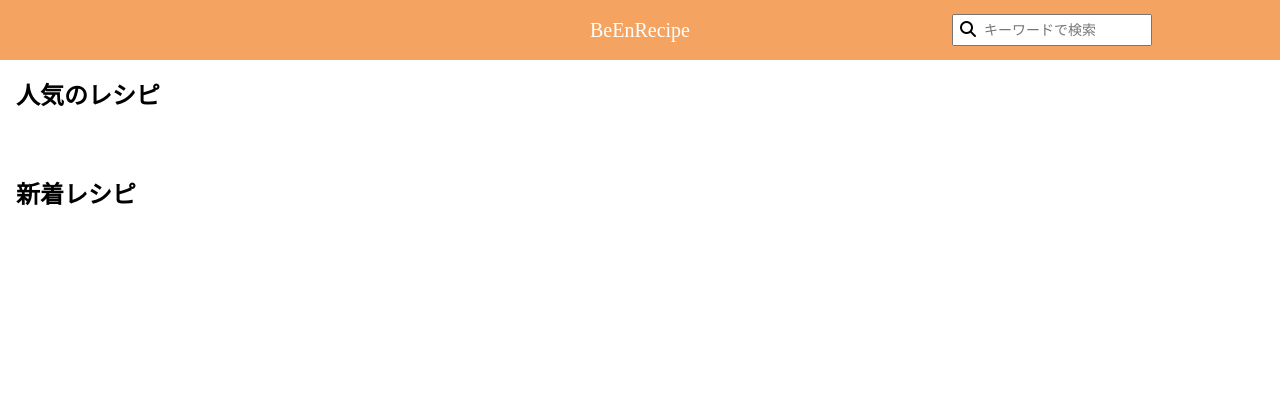
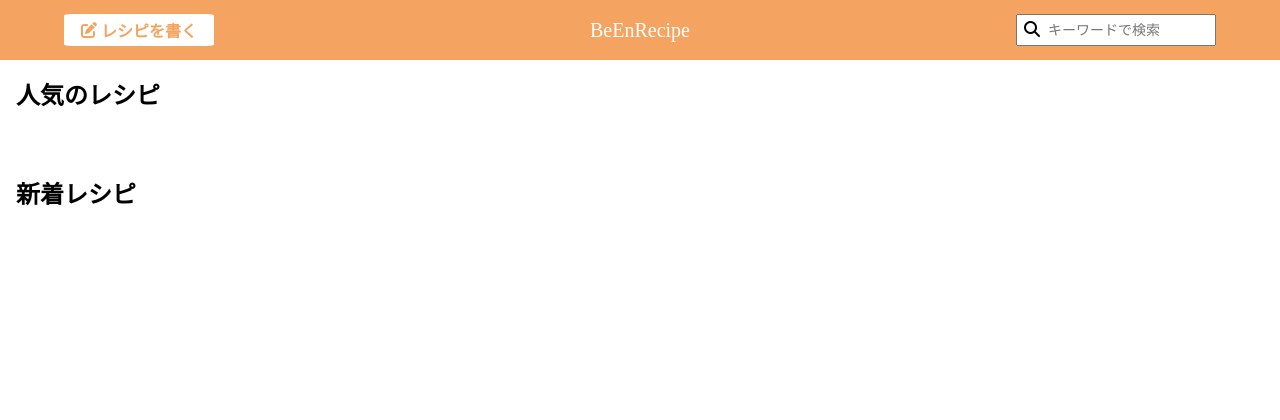
Before and after one commit to BeEngineer-Organization/cooking_website, a Django app: page /search in a window 1280 px wide. Shown: the top 420 px of the page. Run offline with Django 5.2, Linux system fonts and the light colour scheme; the visitor is signed in with stand-in values (Sample User, id 1); data comes from the database, SQL or seed files in the repository; data that the repository does not hold is empty; some libraries are stand-ins or nearby versions.

Commit message:
search.htmlに「レシピを書くボタン」を追加する修正とそれに伴うcssの調整

```diff
--- a/cooking_website/static/cooking_website/css/search.css
+++ b/cooking_website/static/cooking_website/css/search.css
@@ -14,7 +14,7 @@
 .search {
     position: absolute;
     top: 50%;
-    right: 10vw;
+    right: 5vw;
     transform: translateY(-50%);
 }
 
@@ -35,6 +35,29 @@
     left: 8px;
     transform: translateY(-50%);
     z-index: 999;
+}
+
+.recipe-create {
+    position: absolute;
+    top: 50%;
+    left: 5vw;
+    transform: translateY(-50%);
+    z-index: 999;
+    display: flex;
+    justify-content: center;
+    align-items: center;
+    padding: 4px;
+    width: 150px;
+    font-size: 16px;
+    font-weight: bold;
+    color: sandybrown;
+    background-color: #fff;
+    text-decoration: none;
+    border-radius: 5%;
+}
+
+.recipe-create__text {
+    margin-left: 4px;
 }
 
 .main__section {
--- a/cooking_website/templates/cooking_website/search.html
+++ b/cooking_website/templates/cooking_website/search.html
@@ -6,6 +6,12 @@
 {% endblock %}
 
 {% block search %}
+<a href="{% url 'cooking_website:recipe_create' %}" class="recipe-create">
+    <i class="fa-solid fa-pen-to-square"></i>
+    <p class="recipe-create__text">
+        レシピを書く
+    </p>
+</a>
 <form action="" method="get" class="search">
     <span class="search__item-icon">
         <i class="fa-solid fa-magnifying-glass"></i>
```
